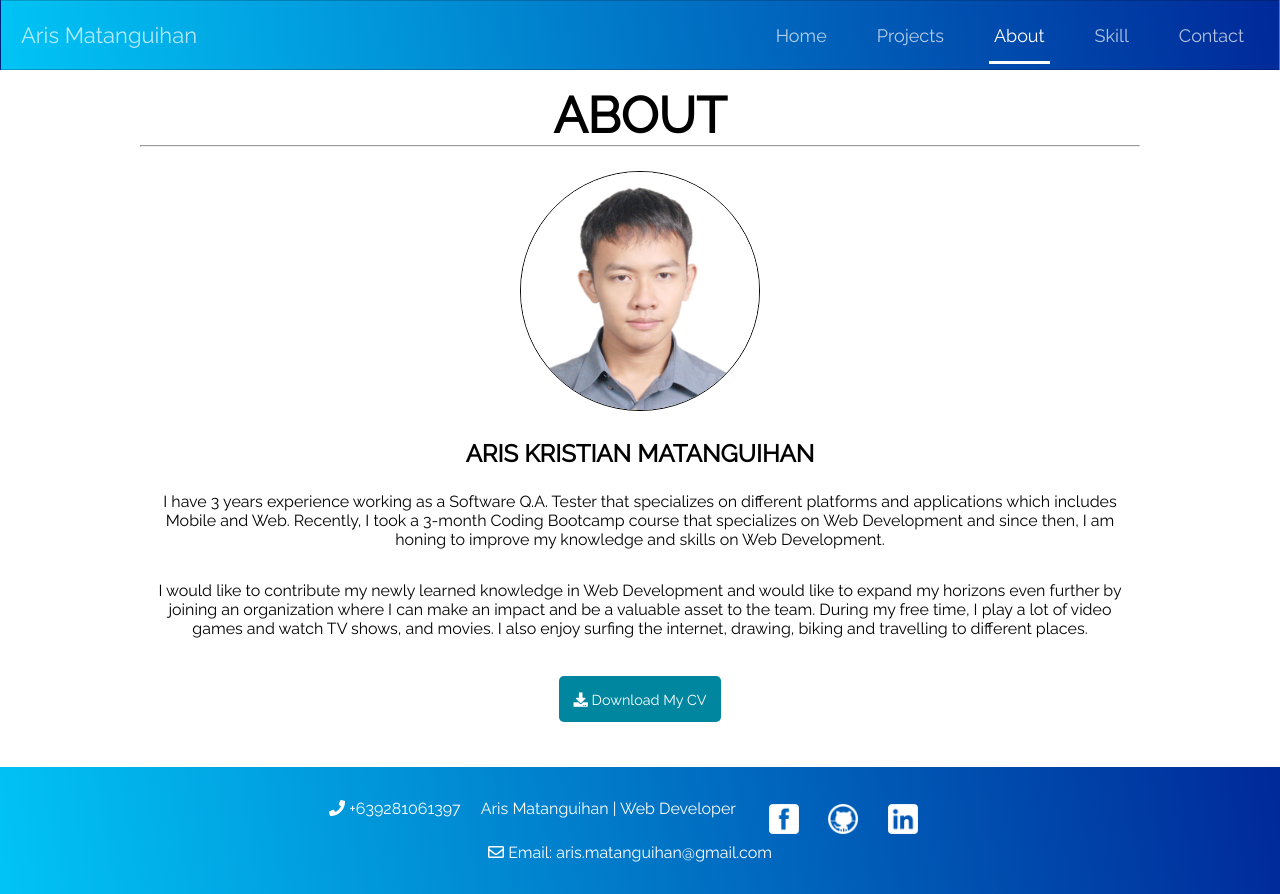
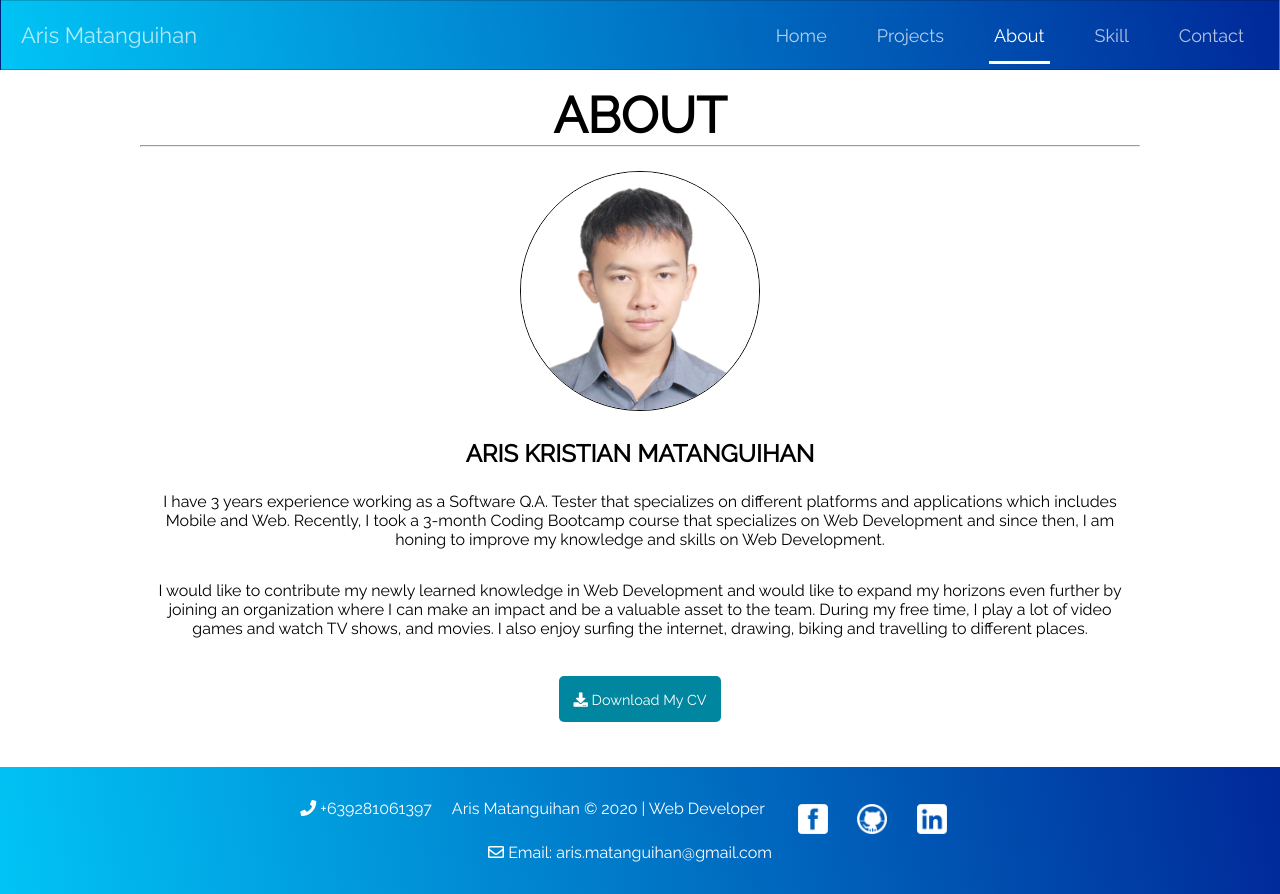
Before and after one commit to arismatanguihan/webdevportfolio, a plain HTML site: page about.html in a window 1280 px wide. Drawn offline with Linux system fonts and the light colour scheme.

Commit message:
updated footer desc

```diff
--- a/about.html
+++ b/about.html
@@ -57,7 +57,7 @@
     <footer class="main-footer">
         <div class="container main-footer-container">
             <div><h3 class="contact-info"><i class="fas fa-phone"></i> +639281061397</h3></div>
-            <div><h3 class="footer-info">Aris Matanguihan | Web Developer</h3></div>
+            <div><h3 class="footer-info">Aris Matanguihan © 2020 | Web Developer</h3></div>
             <div>
                 <ul class="nav footer-nav">
                     <li>
```
Also changed, not shown: contact.html (+1 -1 lines), index.html (+1 -1 lines), projects.html (+1 -1 lines), skill.html (+1 -1 lines).
